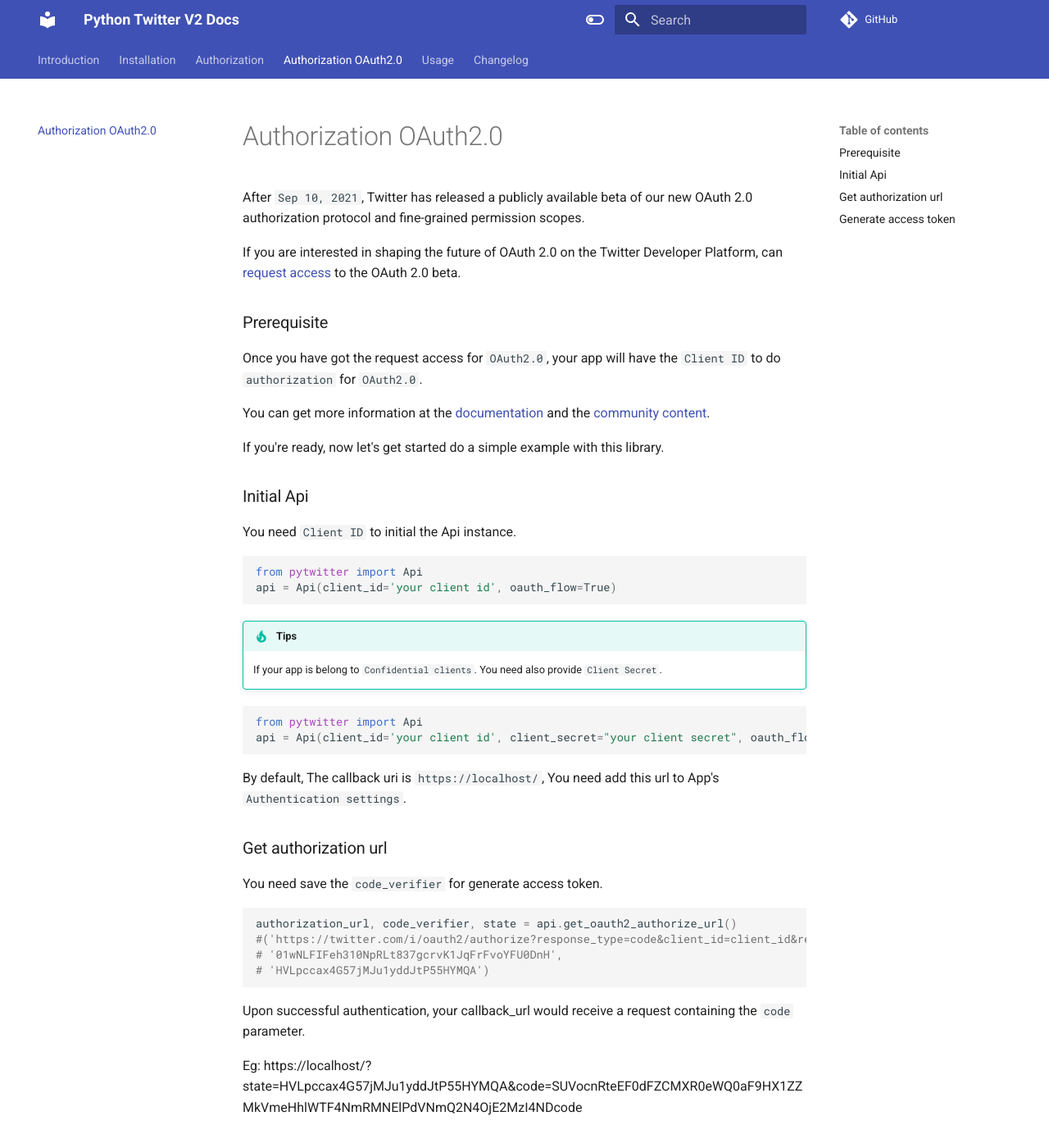
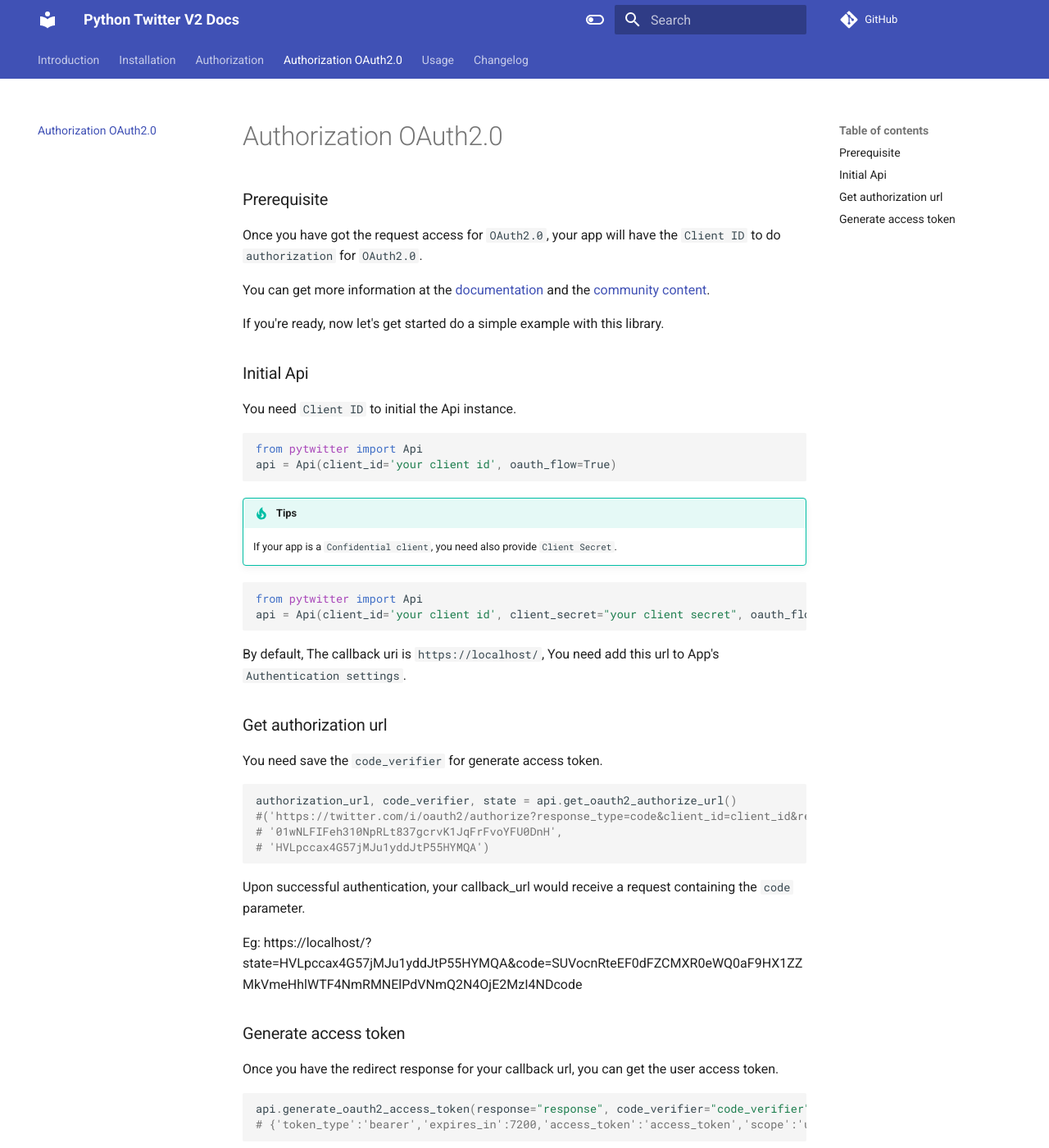
Before and after one commit to sns-sdks/python-twitter, an MkDocs documentation site: the page built from docs/docs/authorization_oauth2.md, in a window 1280 px wide and 1400 px high. Shown: the whole window at 82% size. Built offline with MkDocs 1.6.1 and Material for MkDocs 9.7.7, drawn with Linux system fonts in a browser that asks for light colours; comment, search, counter and statistics services are not loaded; some of the changed text lies outside the part shown.

Commit message:
docs: update references for OAuth 2.0 GA
Updates some links to Twitter docs and OAuth 2.0 references

````diff
--- a/docs/docs/authorization_oauth2.md
+++ b/docs/docs/authorization_oauth2.md
@@ -1,12 +1,8 @@
-After `Sep 10, 2021`, Twitter has released a publicly available beta of our new OAuth 2.0 authorization protocol and fine-grained permission scopes.
-
-If you are interested in shaping the future of OAuth 2.0 on the Twitter Developer Platform, can [request access](https://docs.google.com/forms/d/e/1FAIpQLSdUHe0KP5S05EAHLZooUL6Ze5TEBL4RNMUQcTauXKK-xuHMpQ/viewform) to the OAuth 2.0 beta.
-
 ### Prerequisite
 
 Once you have got the request access for `OAuth2.0`, your app will have the `Client ID` to do `authorization` for `OAuth2.0`.
 
-You can get more information at the [documentation](https://developer.twitter.com/en/docs/twitter-api/oauth2) and the [community content](https://twittercommunity.com/t/announcing-oauth-2-0-beta/159189).
+You can get more information at the [documentation](https://developer.twitter.com/en/docs/twitter-api/oauth2) and the [community content](https://twittercommunity.com/t/announcing-oauth-2-0-general-availability/163555).
 
 If you're ready, now let's get started do a simple example with this library.
 
@@ -21,7 +17,7 @@
 
 !!! tip "Tips"
 
-    If your app is belong to `Confidential clients`. You need also provide `Client Secret`.
+    If your app is a `Confidential client`, you need also provide `Client Secret`.
 
 ```python
 from pytwitter import Api
````
Also changed, not shown: other parts of docs/docs/authorization_oauth2.md (+1 -1 lines), docs/docs/authorization.md (+2 -2 lines), docs/docs/index.md (+1 -1 lines), README.rst.
